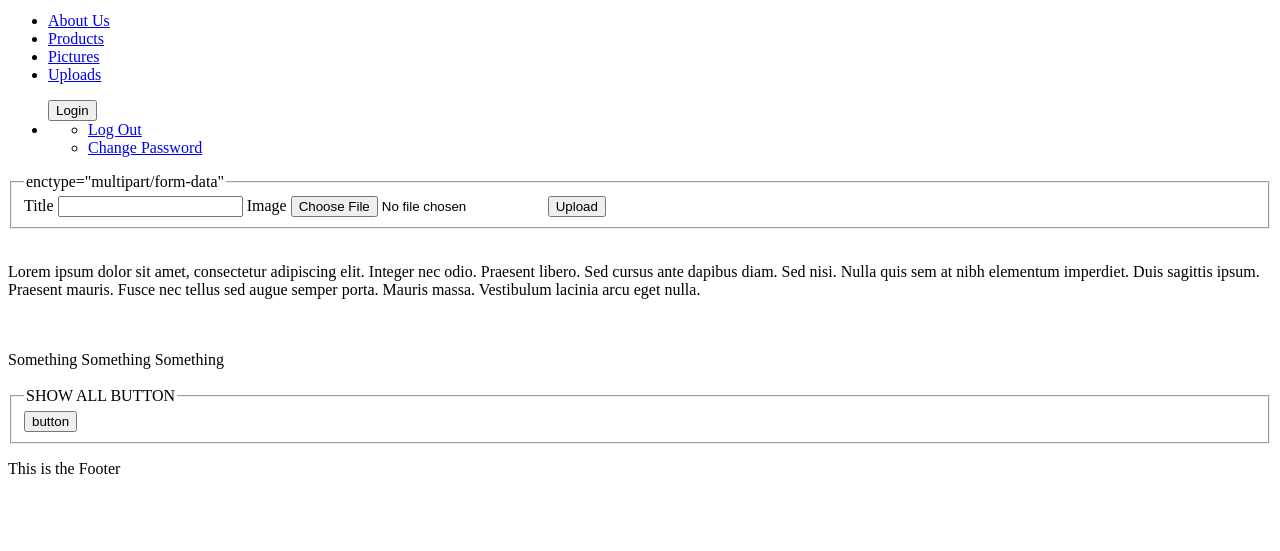
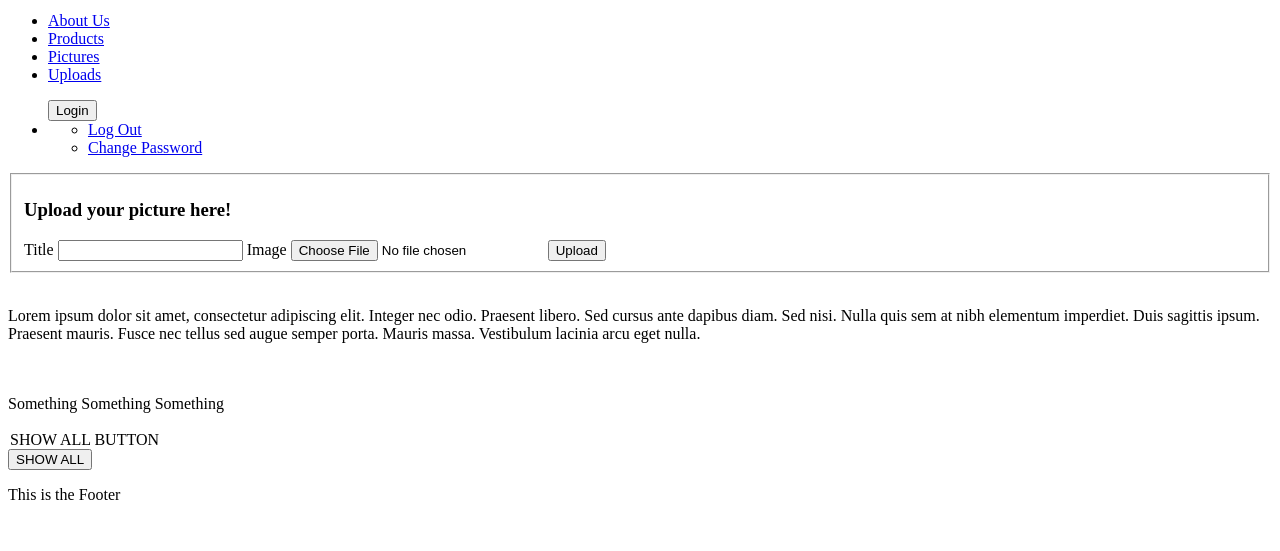
Before and after one commit to GitJeb/front, a web app: file index.html in a window 1280 px wide. Shown: the part 249-800 px from the top of the page. Run offline with its HTML, style and script files only (its server is not run), Linux system fonts and the light colour scheme; some libraries are stand-ins or nearby versions.

Commit message:
Add show index button

```diff
--- a/index.html
+++ b/index.html
@@ -109,10 +109,10 @@
                 </nav>
 
       </header>
-    <div id="navigation">
+    <div class="upload">
       <form id="multipart-form-data" enctype="multipart/form-data">
                       <fieldset>
-                        <legend>enctype="multipart/form-data"</legend>
+                        <h3>Upload your picture here!</h3>
                         <label>
                           Title
                           <input type="text" name="image[title]">
@@ -144,13 +144,9 @@
                 <br>
                 Something Something Something
                 <br><br>
-                <form id="multipart-form-data" enctype="multipart/form-data">
-                                <fieldset>
+
                                   <legend>SHOW ALL BUTTON</legend>
-
-                                  <input type="submit" name="submit" value="button" class="showIndex">
-                                </fieldset>
-                              </form>
+                                  <button class="btn btn-primary" class="showIndex">SHOW ALL</button>
 
               </div>
               <div id="footer">
```
Also changed, not shown: assets/styles/index.scss (+4 -3 lines).
